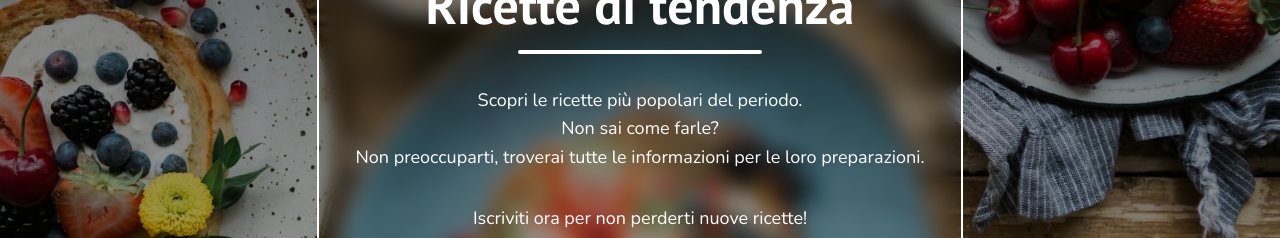
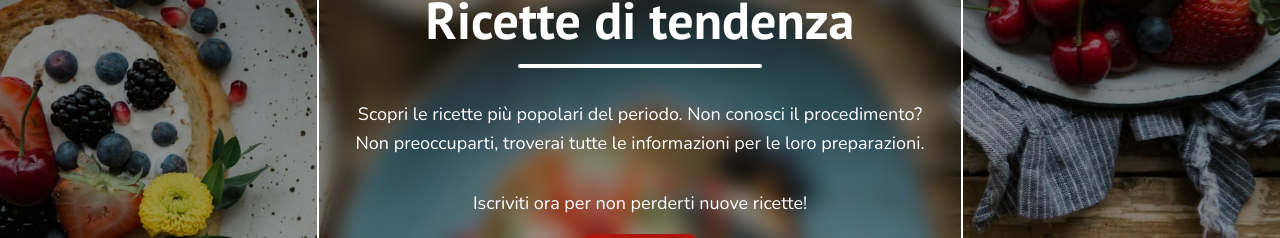
Before and after one commit to Edoardo-37/Cooking-websiste, a React (Vite) app: page / in a window 1280 px wide. Shown: the part 227-465 px from the top of the page. Built offline with nearby package versions, Linux system fonts and the light colour scheme.

Commit message:
modified the hero content paragraph

```diff
--- a/src/App.tsx
+++ b/src/App.tsx
@@ -29,9 +29,9 @@ export function App() {
           <div className='hero-content'>
             <Typography sx={typographyStyles.heroheading}>Ricette di tendenza</Typography>
             <hr />
-            <Typography sx={typographyStyles.pHero}>Scopri le ricette più popolari del periodo. <br />Non sai come farle? <br /> Non preoccuparti, troverai tutte le informazioni per le loro preparazioni.</Typography>
+            <Typography sx={typographyStyles.pHero}>Scopri le ricette più popolari del periodo. Non conosci il procedimento? <br /> Non preoccuparti, troverai tutte le informazioni per le loro preparazioni.</Typography>
             <Typography sx={typographyStyles.pHero}>Iscriviti ora per non perderti nuove ricette!</Typography>
-            <Box sx={{ display: 'flex', justifyContent: 'center', alignItems: 'center', }}>
+            <Box sx={{ display: 'flex', justifyContent: 'center', alignItems: 'center'}}>
               <Link sx={linkStyles.CTA} onClick={() => navigate('/form-iscrizione')}>Iscriviti</Link>
             </Box>
           </div>
```
